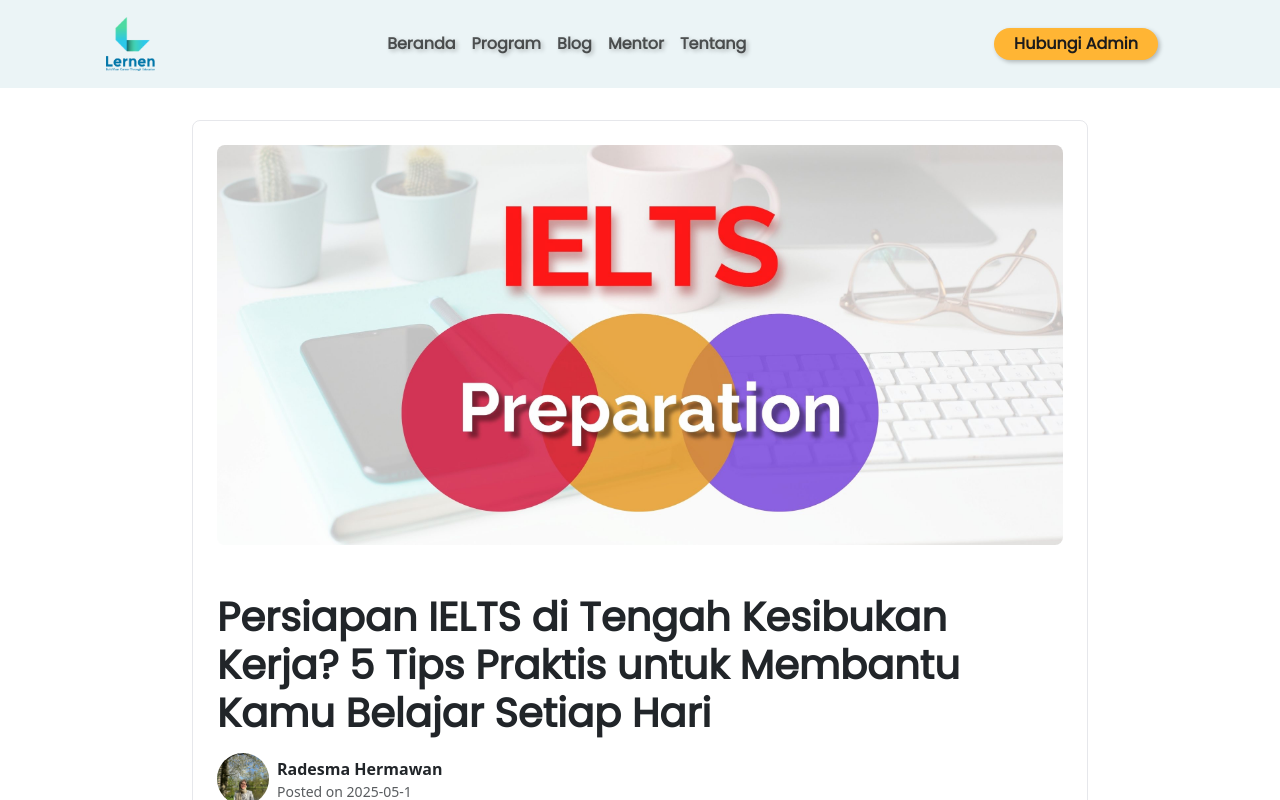
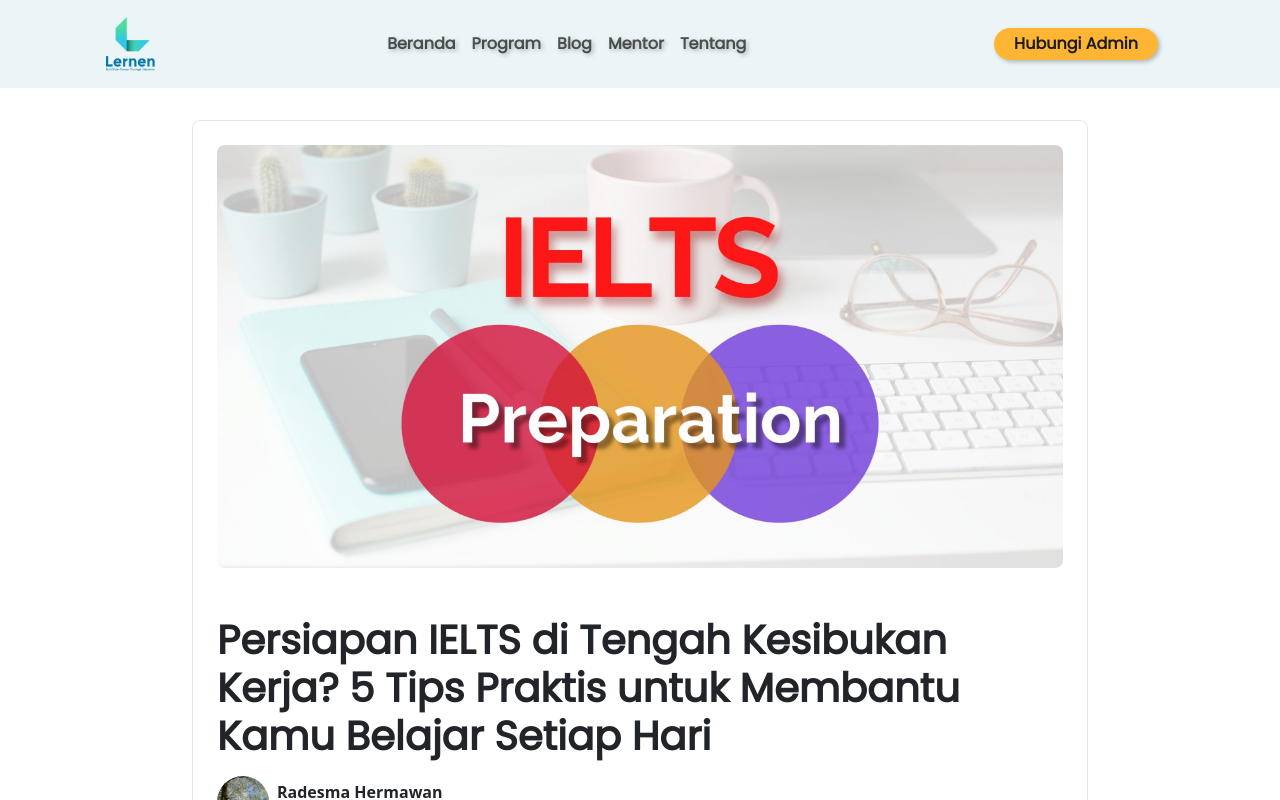
Before and after one commit to amnaduny/lernen-static, a Next.js app: page /posts/2025-05-01-persiapan_ielts_dikesibukan_kerja in a window 1280 px wide. Shown: the top 800 px of the page. Built offline with nearby package versions, Linux system fonts and the light colour scheme.

Commit message:
fix: image size in blog article

```diff
--- a/pages/posts/[slug].js
+++ b/pages/posts/[slug].js
@@ -61,7 +61,7 @@ export default function Post({ post }) {
             <img
               src={post.background}
               alt={post.title}
-              className="hero-image img-fluid"
+              className="hero-image"
             />
           )}
         </div>
--- a/styles/globals.css
+++ b/styles/globals.css
@@ -573,7 +573,6 @@ html {
 }
 
 .heroArticle .hero-image {
-  height: 400px;
   object-fit: cover;
   width: 100%;
   border-radius: 0.5rem;
```
